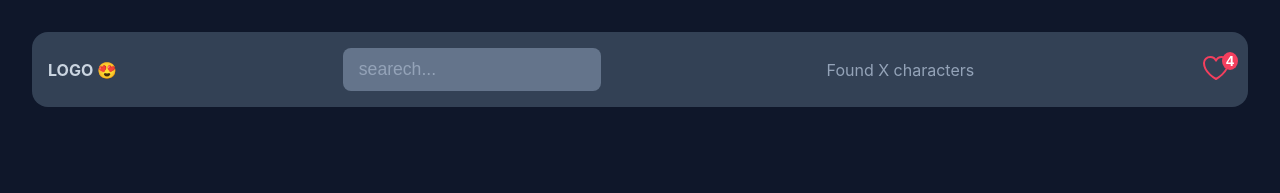
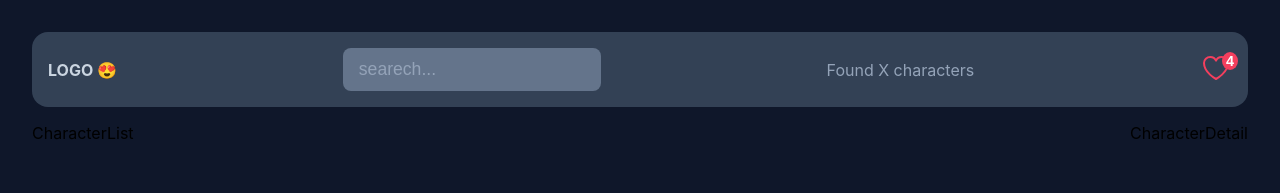
Before and after one commit to elhamgholami1995/Rick-and-Morty, a React (Vite) app: page / in a window 1280 px wide. Shown: the top 193 px of the page. Built offline with nearby package versions, Linux system fonts and the light colour scheme.

Commit message:
create characterlist.jsx and characterdetail.jsx files

```diff
--- a/src/App.jsx
+++ b/src/App.jsx
@@ -1,11 +1,18 @@
-
 import "./App.css";
+import CharacterList from "./components/CharacterList";
+import CharacterDetail from "./components/CharacterDetail";
 import Navbar from "./components/Navbar";
 
-function App(){
-  return <div className="app">
-    <Navbar/>
-  </div>
+function App() {
+  return (
+    <div className="app">
+      <Navbar />
+      <div className="main">
+        <CharacterList />
+        <CharacterDetail />
+      </div>
+    </div>
+  );
 }
 
-export default  App;
+export default App;
--- /dev/null
+++ b/src/components/CharacterDetail.jsx
@@ -0,0 +1,5 @@
+function CharacterDetail() {
+  return <div>CharacterDetail</div>;
+}
+
+export default CharacterDetail;
--- /dev/null
+++ b/src/components/CharacterList.jsx
@@ -0,0 +1,5 @@
+function CharacterList(props) {
+  return <div>CharacterList</div>;
+}
+
+export default CharacterList;
```
